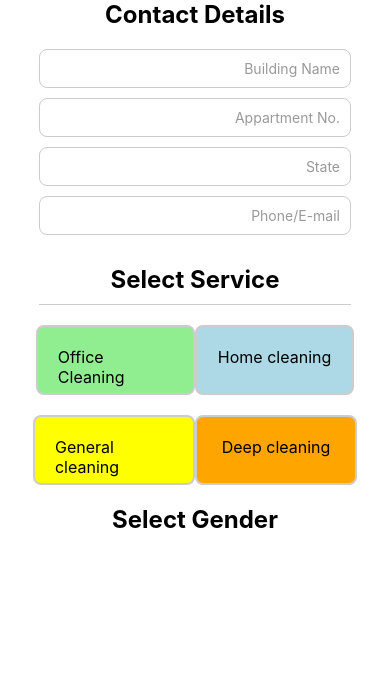
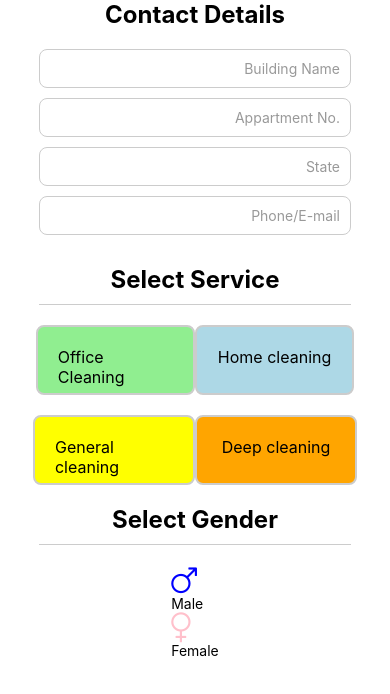
Before and after one commit to Juhaied/react-native-mbl, a React Native app in the folder my-app/: screen / in a window 390 px wide. Shown: the top 694 px of the page. Built offline with nearby package versions, Linux system fonts and the light colour scheme.

Commit message:
Gender added

```diff
--- a/my-app/components/Select.js
+++ b/my-app/components/Select.js
@@ -3,12 +3,43 @@ import { View, Text, StyleSheet, TouchableOpacity } from 'react-native';
 import Icon from 'react-native-vector-icons/FontAwesome';
 
 export default function Select(){
-    return(
-        <View style={styles.container}>
-          <Text style={styles.title}>Select Gender</Text>
-        </View>
-    )
-}
+    const [selectedGender, setSelectedGender] = useState(null);
+
+  const handleGenderSelect = (gender) => {
+    setSelectedGender(gender);
+  };
+
+  return (
+    <View style={styles.container}>
+      <Text style={styles.header}>Select Gender</Text>
+      <View style={styles.line} />
+
+      <View style={styles.genderContainer}>
+        <TouchableOpacity
+          style={[
+            styles.genderOption,
+            selectedGender === 'male' && styles.selectedGender,
+          ]}
+          onPress={() => handleGenderSelect('male')}
+        >
+            <Icon name="mars" size={30} color="blue" />
+          <Text style={styles.genderText}>Male</Text>
+        </TouchableOpacity>
+
+        <TouchableOpacity
+          style={[
+            styles.genderOption,
+            selectedGender === 'female' && styles.selectedGender,
+          ]}
+          onPress={() => handleGenderSelect('female')}
+        >
+          <Icon name="venus" size={30} color="pink" />
+          <Text style={styles.genderText}>Female</Text>
+        </TouchableOpacity>
+      </View>
+    </View>
+  );
+};
 
 const styles = StyleSheet.create({
     container: {
```
